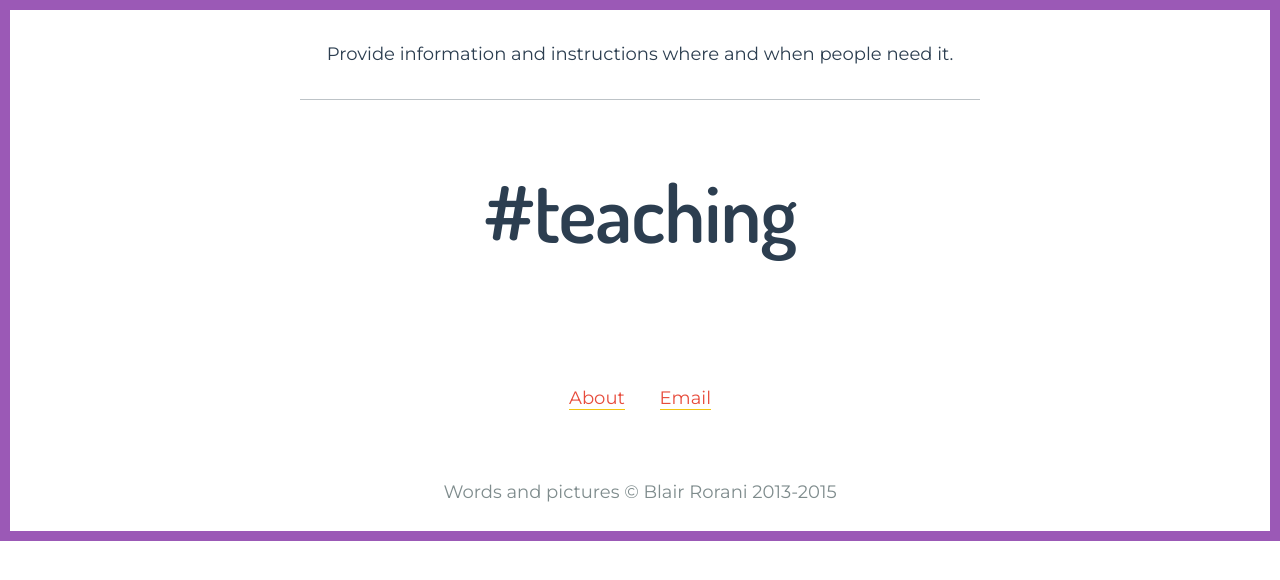
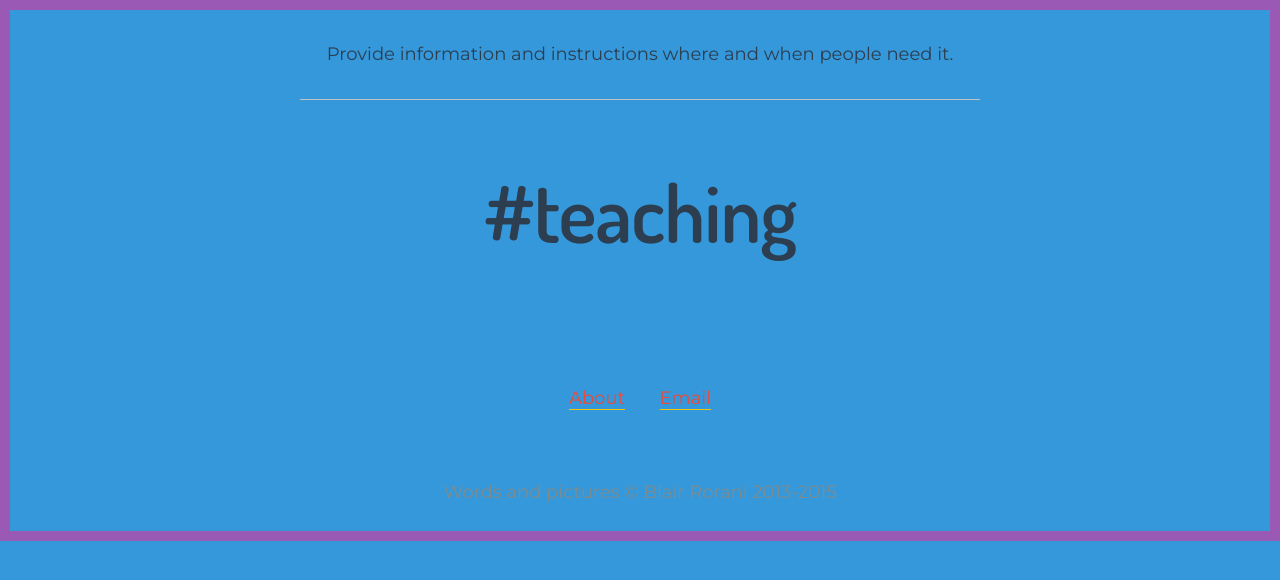
Before and after one commit to blairrorani/smartworkplaces.github.io, a Jekyll site: the page built from teaching/index.html, in a window 1280 px wide. Shown: the top 580 px of the page. Built offline with Jekyll 4.4.1, drawn with Linux system fonts in a browser that asks for light colours; Markdown is read by kramdown in place of the engine named in the settings.

Commit message:
update css

```diff
--- a/skeleton/css/custom.css
+++ b/skeleton/css/custom.css
@@ -16,6 +16,7 @@ body  {
   border: 10px solid #9b59b6;
   color: #2c3e50;
   padding-top: 30px;
+  background: #3498db;
 }
 
 h1, h2, h3 {
```
